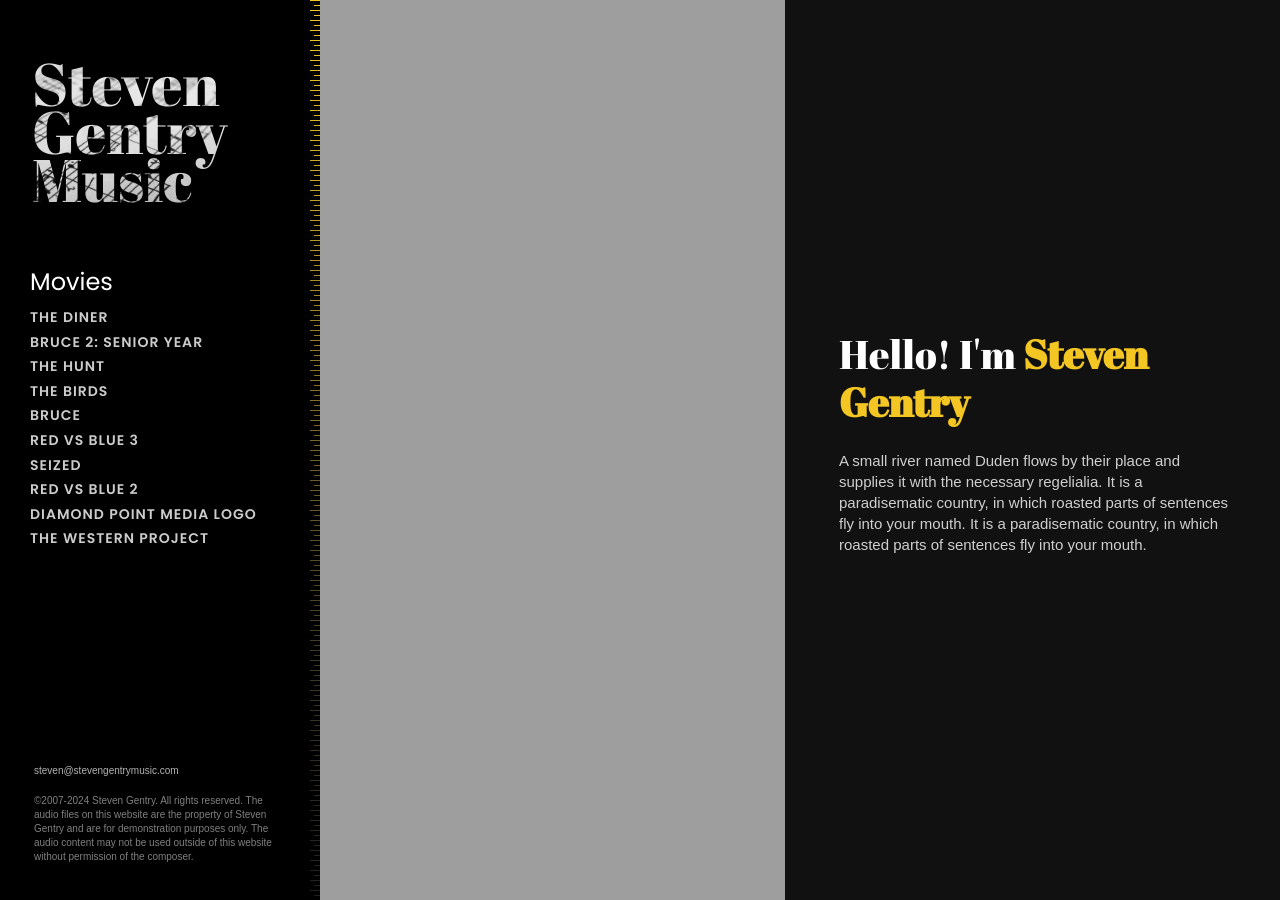
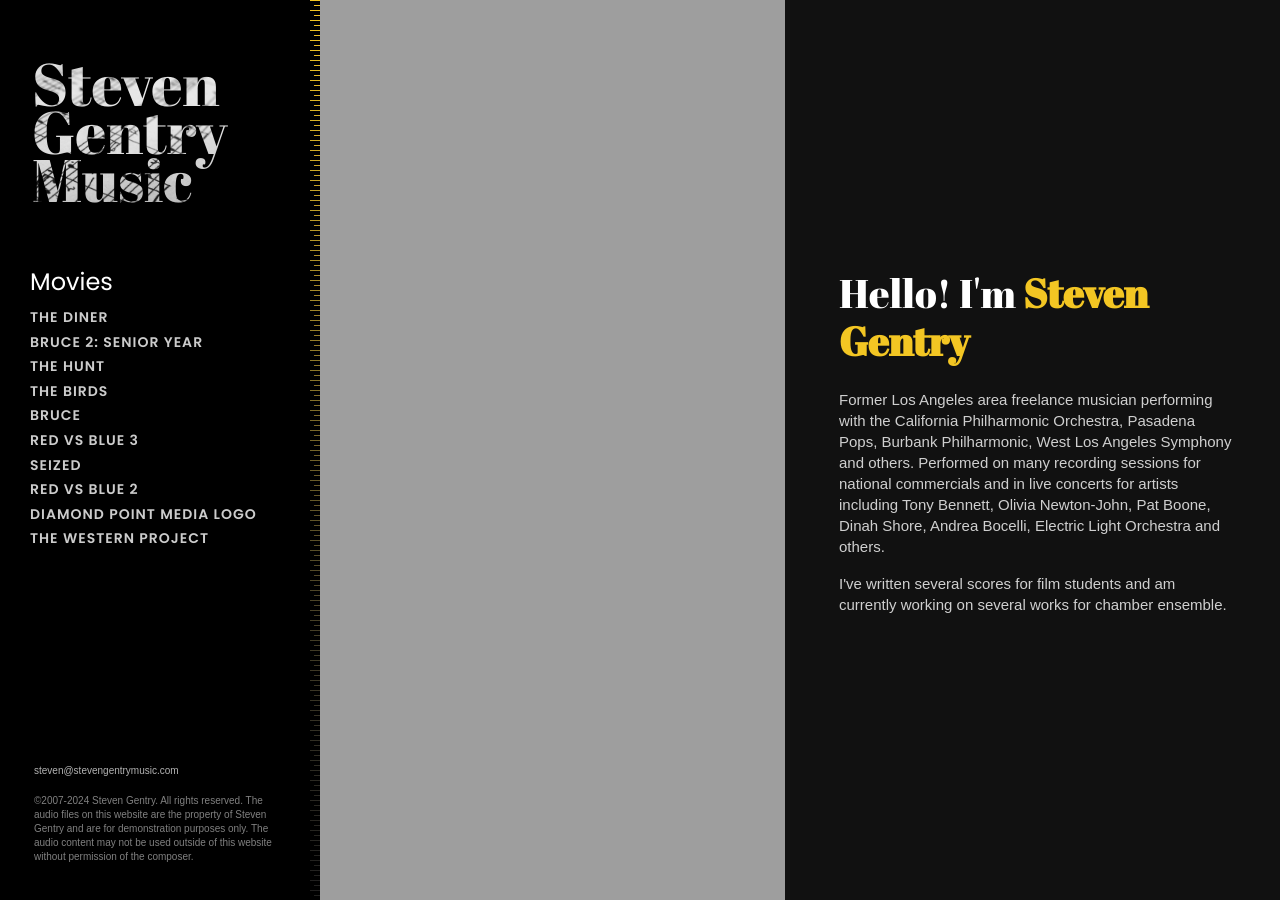
Before and after one commit to segnetix/stevengentrymusic, a Jekyll site: the page built from index.markdown, in a window 1280 px wide. Built offline with Jekyll 4.4.1, drawn with Linux system fonts in a browser that asks for light colours; nearby versions of some CDN libraries.

Commit message:
updated about text

```diff
--- a/index.markdown
+++ b/index.markdown
@@ -13,7 +13,11 @@ layout: default
             <div class="col-md-6 d-flex align-items-center">
                 <div class="text px-4 pt-5 pt-md-0 px-md-4 pr-md-5 ftco-animate">
                     <h2 class="mb-4">Hello! I'm <span>Steven Gentry</span></h2>
-                    <p>A small river named Duden flows by their place and supplies it with the necessary regelialia. It is a paradisematic country, in which roasted parts of sentences fly into your mouth. It is a paradisematic country, in which roasted parts of sentences fly into your mouth.</p>
+                    <p>Former Los Angeles area freelance musician performing with the California Philharmonic Orchestra, Pasadena Pops, Burbank Philharmonic, West Los Angeles Symphony and others.  Performed on many recording sessions for national commercials and in live concerts for artists including Tony Bennett, Olivia Newton-John, Pat Boone, Dinah Shore, Andrea Bocelli, Electric Light Orchestra and others.
+                     </p>
+                     <P>
+                     I've written several scores for film students and am currently working on several works for chamber ensemble.
+                     </p>
                 </div>
             </div>
         </div>
```
